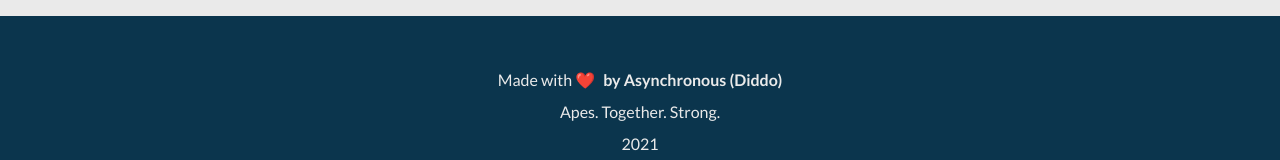
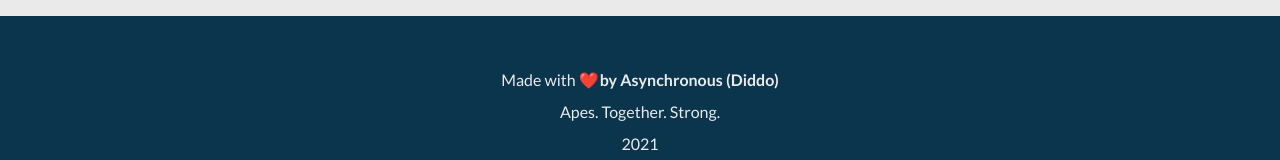
Before and after one commit to sudiddo/edith-app, a Next.js app: page / in a window 1280 px wide. Shown: the part 1471-1631 px from the top of the page. Built offline with nearby package versions, Linux system fonts and the light colour scheme.

Commit message:
update footer

```diff
--- a/src/pages/index.tsx
+++ b/src/pages/index.tsx
@@ -216,7 +216,7 @@ export default function Home() {
             href='https://mail.google.com/mail/?view=cm&fs=1&to=su.diddo@gmail.com'
             target='_blank'
             rel='noreferrer'
-            className='font-semibold ml-2'
+            className='font-semibold ml-px'
           >
             {`by Asynchronous (Diddo)`}
           </a>
```
